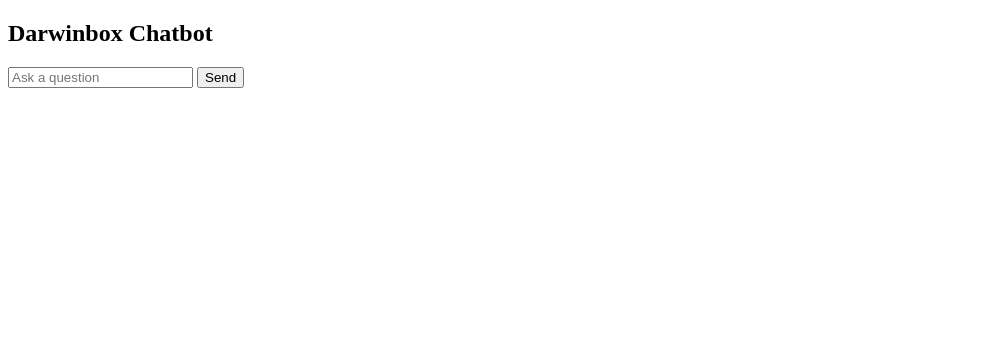
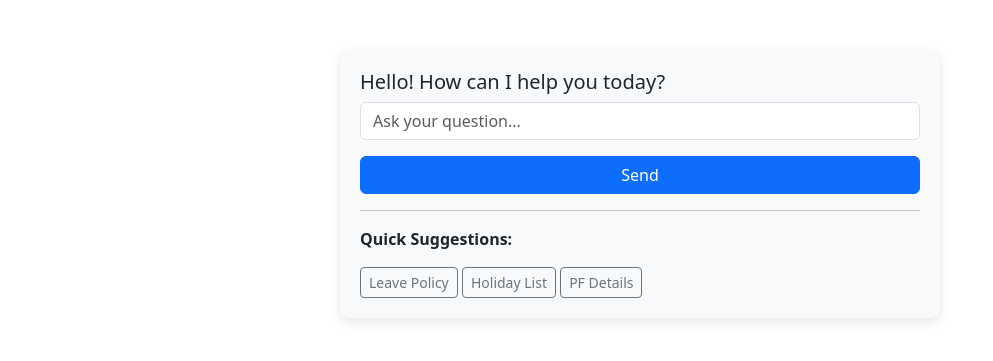
Before and after one commit to tchaudhary-ai/darwinbox-chatbot, a Flask app: page / in a window 1280 px wide. Shown: the top 361 px of the page, without its empty margins (0-993 px from the left). Run offline with Flask 2, Linux system fonts and the light colour scheme.

Commit message:
Update chat.html

```diff
--- a/templates/chat.html
+++ b/templates/chat.html
@@ -1,16 +1,60 @@
 <!DOCTYPE html>
-<html>
+<html lang="en">
 <head>
-    <title>Darwinbox Chatbot</title>
+    <meta charset="UTF-8">
+    <title>HR Chatbot</title>
+    <link href="https://cdn.jsdelivr.net/npm/bootstrap@5.3.0/dist/css/bootstrap.min.css" rel="stylesheet">
+    <style>
+        .chat-window {
+            max-width: 600px;
+            margin: auto;
+            padding: 20px;
+            border-radius: 10px;
+            background-color: #f8f9fa;
+            box-shadow: 0 4px 12px rgba(0,0,0,0.1);
+            margin-top: 50px;
+        }
+        .bot-msg, .user-msg {
+            margin-bottom: 10px;
+        }
+        .bot-msg {
+            text-align: left;
+            background: #e2e3e5;
+            padding: 10px;
+            border-radius: 10px;
+        }
+        .user-msg {
+            text-align: right;
+            background: #cfe2ff;
+            padding: 10px;
+            border-radius: 10px;
+        }
+    </style>
 </head>
 <body>
-    <h2>Darwinbox Chatbot</h2>
-    <form method="post">
-        <input type="text" name="message" placeholder="Ask a question" required>
-        <button type="submit">Send</button>
-    </form>
-    {% if response %}
-        <p><strong>Bot:</strong> {{ response }}</p>
-    {% endif %}
+    <div class="chat-window">
+        <h5>Hello! How can I help you today?</h5>
+
+        {% if response %}
+        <div class="bot-msg">
+            <strong>Bot:</strong> {{ response|safe }}
+        </div>
+        {% endif %}
+
+        <form method="POST">
+            <div class="mb-3">
+                <input type="text" name="message" class="form-control" placeholder="Ask your question..." required>
+            </div>
+            <button type="submit" class="btn btn-primary w-100">Send</button>
+        </form>
+
+        <hr>
+        <p><strong>Quick Suggestions:</strong></p>
+        <form method="POST">
+            <button name="message" value="leave policy" class="btn btn-outline-secondary btn-sm">Leave Policy</button>
+            <button name="message" value="holiday list" class="btn btn-outline-secondary btn-sm">Holiday List</button>
+            <button name="message" value="pf details" class="btn btn-outline-secondary btn-sm">PF Details</button>
+        </form>
+    </div>
 </body>
 </html>
```
